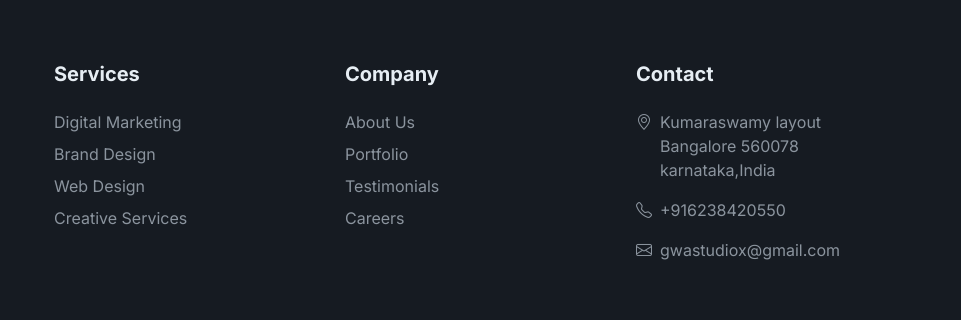
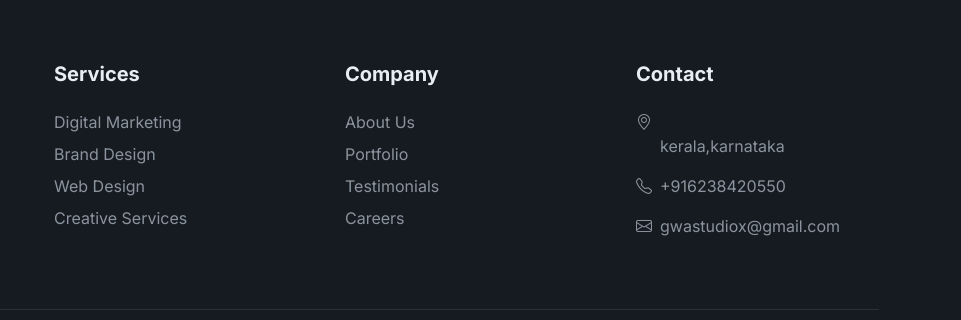
Before and after one commit to gwastudiox/gwastudioX-website, a plain HTML site: page index.html in a window 1280 px wide. Shown: the part 4684-5004 px from the top of the page, 319-1280 px from the left. Drawn offline with nearby package versions, Linux system fonts and the light colour scheme.

Commit message:
Update index.html
update  adresss

```diff
--- a/index.html
+++ b/index.html
@@ -521,7 +521,7 @@
                     <ul class="list-unstyled">
                         <li class="mb-3 d-flex">
                             <i class="bi bi-geo-alt text-secondary me-2"></i>
-                            <span class="text-secondary">Kumaraswamy layout Bangalore 560078<br> karnataka,India</span>
+                            <span class="text-secondary"><br> kerala,karnataka</span>
                         </li>
                         <li class="mb-3 d-flex">
                             <i class="bi bi-telephone text-secondary me-2"></i>
```
